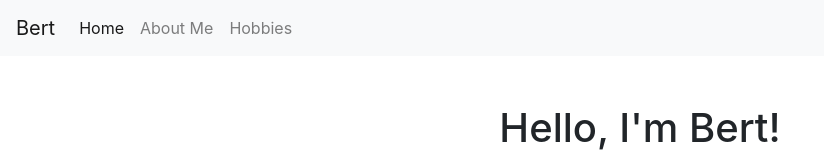
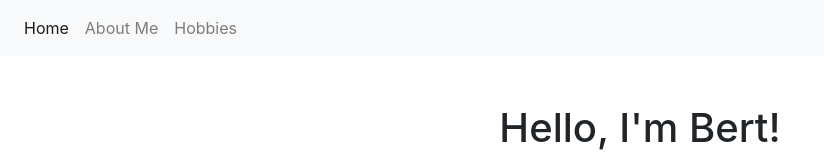
Before and after one commit to 22-1-02568/Lab-IntroduceYourselfWithBootstrap, a plain HTML site: page index.html in a window 1280 px wide. Shown: the top 160 px of the page, without its empty margins (0-824 px from the left). Drawn offline with nearby package versions, Linux system fonts and the light colour scheme.

Commit message:
Update index.html

```diff
--- a/index.html
+++ b/index.html
@@ -9,7 +9,6 @@
 <body>
     <!-- Navbar -->
     <nav class="navbar navbar-expand-lg navbar-light bg-light">
-        <a class="navbar-brand" href="#">Bert</a>
         <button class="navbar-toggler" type="button" data-toggle="collapse" data-target="#navbarNav">
             <span class="navbar-toggler-icon"></span>
         </button>
```
